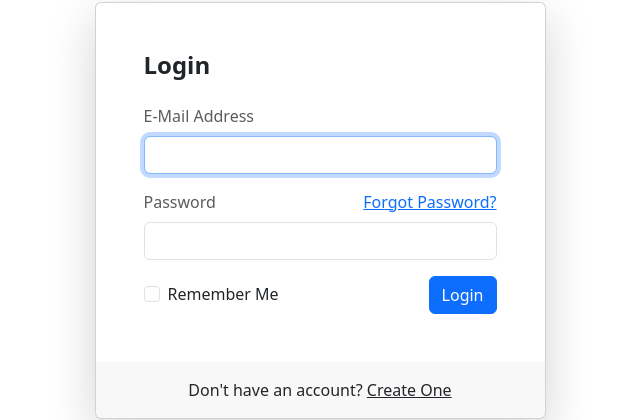
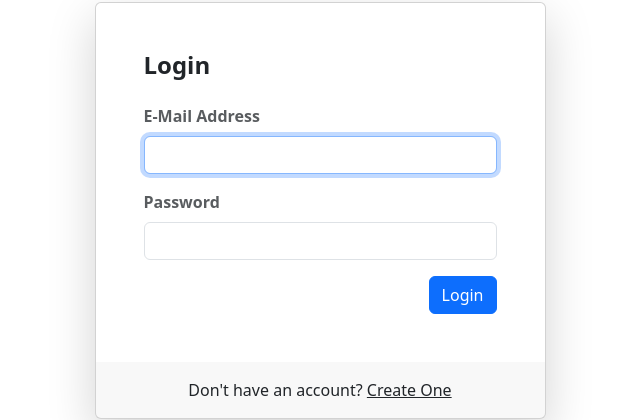
Before and after one commit to Starjed/meuProjetoApp, an Angular app: page /login in a window 1280 px wide. Shown: the part 169-589 px from the top of the page, without its empty margins (320-960 px from the left). Built offline with nearby package versions, Linux system fonts and the light colour scheme; a web font is replaced by a local one.

Commit message:
caso o usuário tenha token válido será redirecionado para a home

```diff
--- a/src/app/app-routing.module.ts
+++ b/src/app/app-routing.module.ts
@@ -5,9 +5,9 @@ import {LoginComponent} from "./login/login.component";
 import {RegisterComponent} from "./register/register.component";
 
 const routes: Routes = [
-  {path: '', component: IndexComponent},
+  {path: '', component: LoginComponent},
+  {path: 'login', component: LoginComponent},
   {path: 'home', component: IndexComponent},
-  {path: 'login', component: LoginComponent},
   {path: 'register', component: RegisterComponent}
 ];
 
--- a/src/app/login/login.component.html
+++ b/src/app/login/login.component.html
@@ -21,7 +21,7 @@
           <div class="card-body p-5">
             <h1 class="fs-4 card-title fw-bold mb-4">Login</h1>
               <div class="mb-3">
-                <label class="mb-2 text-muted">E-Mail Address</label>
+                <label class="mb-2 text-muted fw-bold">E-Mail Address</label>
                 <input type="email" class="form-control" [(ngModel)]="email" required autofocus>
                 <div class="invalid-feedback">
                   Email is invalid
@@ -30,10 +30,7 @@
 
               <div class="mb-3">
                 <div class="mb-2 w-100">
-                  <label class="text-muted">Password</label>
-                  <a href="forgot.html" class="float-end">
-                    Forgot Password?
-                  </a>
+                  <label class="text-muted fw-bold">Password</label>
                 </div>
                 <input type="password" class="form-control" [(ngModel)]="password" required>
                 <div class="invalid-feedback">
@@ -42,10 +39,6 @@
               </div>
 
               <div class="d-flex align-items-center">
-                <div class="form-check">
-                  <input type="checkbox" name="remember" id="remember" class="form-check-input">
-                  <label for="remember" class="form-check-label">Remember Me</label>
-                </div>
                 <button type="submit" class="btn btn-primary ms-auto" (click)="login()">
                   Login
                 </button>
--- a/src/app/login/login.component.ts
+++ b/src/app/login/login.component.ts
@@ -8,7 +8,7 @@ import {Token} from "@angular/compiler";
   templateUrl: './login.component.html',
   styleUrls: ['./login.component.scss']
 })
-export class LoginComponent {
+export class LoginComponent implements OnInit {
 
   constructor(
     private auth: AuthService, private router: Router) {
@@ -20,12 +20,17 @@ export class LoginComponent {
   isSignUpFailed = false;
   errorMessage = 'Failed';
 
+  ngOnInit() {
+    if (this.auth.getToken() != null) {
+      this.router.navigate(['/home'])
+    }
+  }
 
   login() {
     this.auth.login(this.email, this.password).subscribe(
       () => {
         localStorage.setItem('jwt_token', this.auth.getToken()!!);
-        this.router.navigate(['/']);
+        this.router.navigate(['/home']);
       },
       (err) => {
         this.errorMessage = err.error.message;
```
